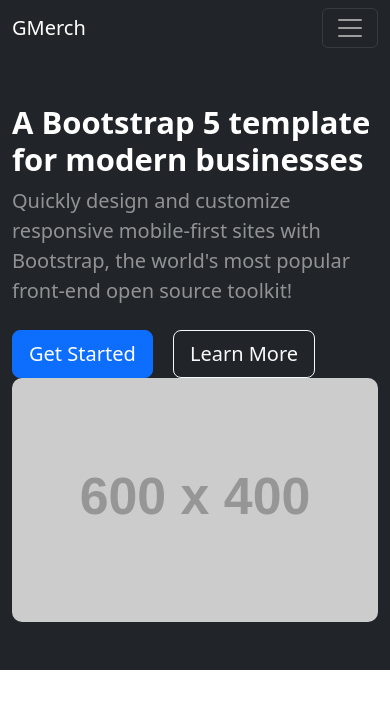
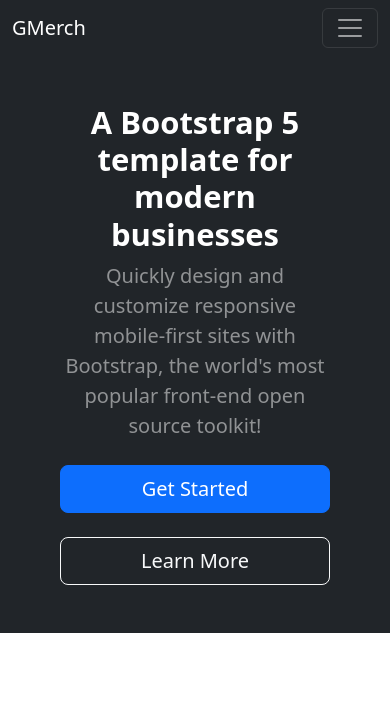
Before and after one commit to LeDauphinn/ojs-pos-ui, a plain HTML site: page index.html in a window 390 px wide. Drawn offline with nearby package versions, Linux system fonts and the light colour scheme.

Commit message:
d-grid gap-2 used

```diff
--- a/index.html
+++ b/index.html
@@ -37,18 +37,18 @@
         <div class="container">
             <div class="row">
                 <div class="col-md-6 d-flex align-items-center">
-                    <div>
+                    <div class="px-5 px-md-0 text-center text-md-start">
                         <h2 class="text-white display-5 fw-bolder">A Bootstrap 5 template for modern businesses</h2>
                         <p class="lead fw-normal text-white-50 mb-4">Quickly design and customize responsive
                             mobile-first
                             sites with Bootstrap, the world's most popular front-end open source toolkit!</p>
-                        <div>
-                            <button class="btn btn-lg btn-primary me-3">Get Started</button>
+                        <div class="d-grid gap-2 d-md-block">
+                            <button class="btn btn-lg btn-primary mb-3 mb-md-0 me-md-3">Get Started</button>
                             <button class="btn btn-lg btn-outline-light">Learn More</button>
                         </div>
                     </div>
                 </div>
-                <div class="col-md-6">
+                <div class="col-md-6 d-none d-md-block">
                     <img class="hero-img" src="https://dummyimage.com/600x400/343a40/6c757d" alt="">
                 </div>
             </div>
```
